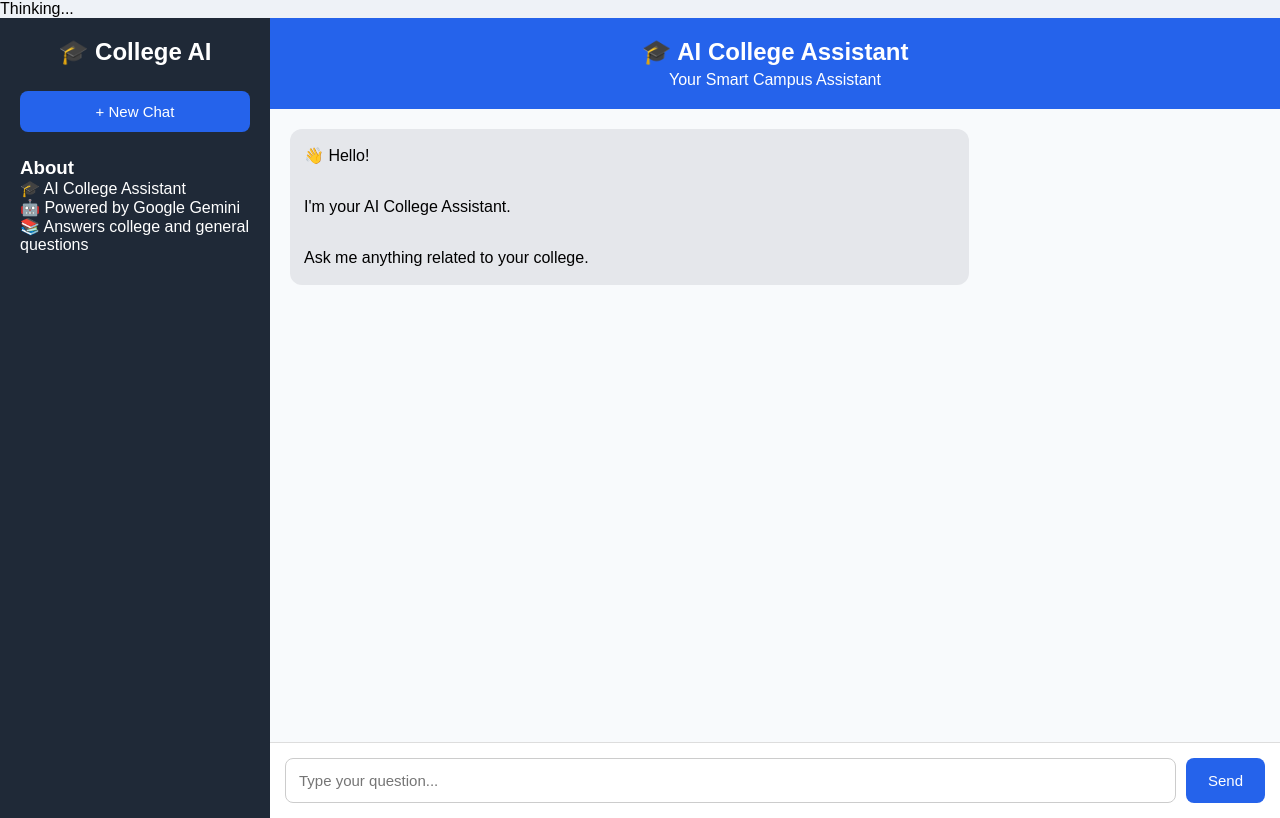
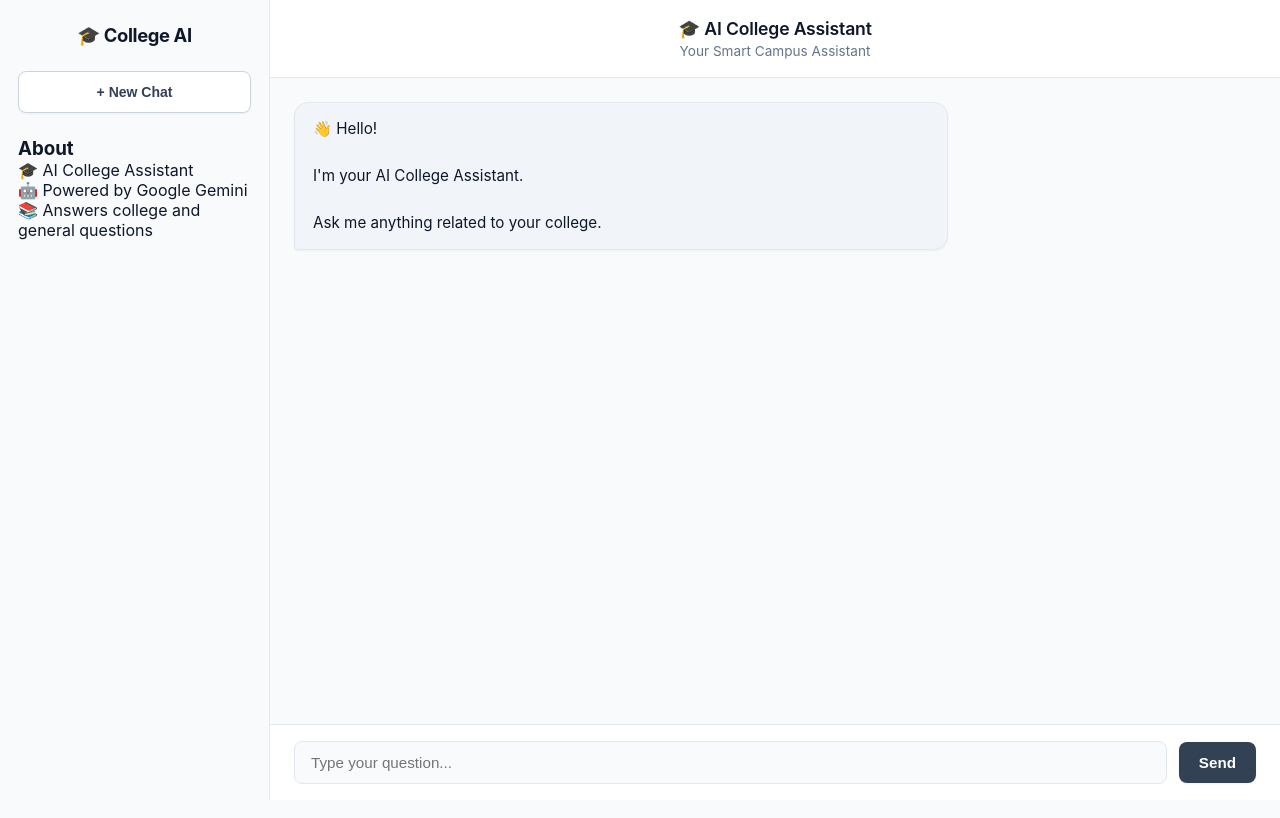
Before and after one commit to kritikmakkar-dev/College-Assistant, a Flask app: page / in a window 1280 px wide. Run offline with Flask 3, Linux system fonts and the light colour scheme.

Commit message:
Refactor CSS with design tokens and variables

```diff
--- a/static/style.css
+++ b/static/style.css
@@ -1,491 +1,424 @@
 /* ==========================================
-   AI College Assistant
-   Modern UI
+   Design Tokens & Variables
 ========================================== */
-/* ==========================================
-   Mobile Menu Button
-========================================== */
+:root {
+  /* Colors - Light Elegant Palette */
+  --bg-main: #f8fafc;
+  --bg-surface: #ffffff;
+  --bg-sidebar: #f8fafc;
+  --bg-hover: #f1f5f9;
 
-#menu-btn{
+  --primary: #334155;
+  --primary-hover: #0f172a;
 
-    display:none;
+  --text-main: #0f172a;
+  --text-muted: #64748b;
+  --text-light: #94a3b8;
+  --text-white: #ffffff;
 
-    background:none;
+  --border-color: #e2e8f0;
+  --border-strong: #cbd5e1;
 
-    border:none;
+  /* Message Colors */
+  --bg-bot-msg: #f1f5f9;
+  --bg-user-msg: #334155;
 
-    color:white;
+  /* Elevation & Shadows */
+  --shadow-sm: 0 1px 2px 0 rgba(0, 0, 0, 0.05);
+  --shadow-md: 0 4px 6px -1px rgba(0, 0, 0, 0.05), 0 2px 4px -2px rgba(0, 0, 0, 0.05);
 
-    font-size:28px;
+  /* Radii */
+  --radius-sm: 6px;
+  --radius-md: 8px;
+  --radius-lg: 14px;
+  --radius-full: 9999px;
 
-    cursor:pointer;
-
-    margin-right:15px;
-
-}
-/* Reset Browser Styles */
-*{
-    margin:0;
-    padding:0;
-    box-sizing:border-box;
+  /* Transitions */
+  --transition-fast: 150ms ease-in-out;
+  --transition-normal: 250ms ease-in-out;
 }
 
-/* Whole Page */
-body{
+/* ==========================================
+   Reset & Base Styles
+========================================== */
+*,
+*::before,
+*::after {
+  margin: 0;
+  padding: 0;
+  box-sizing: border-box;
+}
 
-    font-family:Arial, Helvetica, sans-serif;
-
-    background:#eef2f7;
-
-    height:100vh;
-
+body {
+  font-family: 'Inter', -apple-system, BlinkMacSystemFont, 'Segoe UI', Roboto, Helvetica, Arial, sans-serif;
+  background: var(--bg-main);
+  color: var(--text-main);
+  height: 100vh;
+  overflow: hidden;
+  -webkit-font-smoothing: antialiased;
 }
 
 /* ==========================================
    Main Layout
 ========================================== */
+.app-container {
+  display: flex;
+  height: 100vh;
+  width: 100vw;
+}
 
-.app-container{
+/* Mobile Menu Button */
+#menu-btn {
+  display: none;
+  background: none;
+  border: none;
+  color: var(--primary);
+  font-size: 24px;
+  cursor: pointer;
+  margin-right: 15px;
+  padding: 4px;
+  border-radius: var(--radius-sm);
+  transition: background-color var(--transition-fast);
+}
 
-    display:flex;
-
-    height:100vh;
-
+#menu-btn:hover {
+  background: var(--bg-hover);
 }
 
 /* ==========================================
-   Sidebar
+   Sidebar (Clean & Light)
 ========================================== */
-
-.sidebar{
-
-    width:270px;
-
-    background:#1f2937;
-
-    color:white;
-
-    display:flex;
-
-    flex-direction:column;
-
-    padding:20px;
-
+.sidebar {
+  width: 270px;
+  background: var(--bg-sidebar);
+  color: var(--text-main);
+  display: flex;
+  flex-direction: column;
+  padding: 24px 18px;
+  border-right: 1px solid var(--border-color);
+  transition: transform var(--transition-normal);
 }
 
-.sidebar h2{
-
-    text-align:center;
-
-    margin-bottom:25px;
-
+.sidebar h2 {
+  text-align: center;
+  margin-bottom: 24px;
+  font-size: 1.15rem;
+  font-weight: 700;
+  color: var(--text-main);
+  letter-spacing: -0.02em;
 }
 
 /* New Chat Button */
-
-#new-chat-btn{
-
-    padding:12px;
-
-    border:none;
-
-    border-radius:8px;
-
-    background:#2563eb;
-
-    color:white;
-
-    cursor:pointer;
-
-    font-size:15px;
-
-    margin-bottom:25px;
-
+#new-chat-btn {
+  width: 100%;
+  padding: 12px 16px;
+  border: 1px solid var(--border-strong);
+  border-radius: var(--radius-md);
+  background: var(--bg-surface);
+  color: var(--primary);
+  cursor: pointer;
+  font-size: 14px;
+  font-weight: 600;
+  margin-bottom: 24px;
+  box-shadow: var(--shadow-sm);
+  transition: all var(--transition-fast);
 }
 
-#new-chat-btn:hover{
-
-    background:#1d4ed8;
-
+#new-chat-btn:hover {
+  background: var(--bg-hover);
+  border-color: var(--text-light);
+  color: var(--text-main);
+  transform: translateY(-1px);
 }
 
-/* ==========================================
-   Chat History
-========================================== */
-
-/* ==========================================
-   Sidebar Information
-========================================== */
-
-.sidebar-info{
-
-    margin-top:20px;
-
-    color:#d1d5db;
-
-    line-height:1.8;
-
+#new-chat-btn:active {
+  transform: translateY(0);
 }
 
-.sidebar-info h3{
-
-    margin-bottom:15px;
-
-    color:white;
-
+/* Sidebar Information */
+.sidebar-info {
+  margin-top: auto;
+  padding-top: 16px;
+  border-top: 1px solid var(--border-color);
+  color: var(--text-muted);
+  line-height: 1.6;
 }
 
-.sidebar-info p{
+.sidebar-info h3 {
+  margin-bottom: 12px;
+  font-size: 0.85rem;
+  font-weight: 600;
+  text-transform: uppercase;
+  letter-spacing: 0.05em;
+  color: var(--text-muted);
+}
 
-    margin-bottom:15px;
-
-    font-size:15px;
-
+.sidebar-info p {
+  margin-bottom: 12px;
+  font-size: 14px;
+  color: var(--text-muted);
 }
 
 /* ==========================================
    Chat Section
 ========================================== */
-
-.chat-section{
-
-    flex:1;
-
-    display:flex;
-
-    flex-direction:column;
-
-    background:white;
-
+.chat-section {
+  flex: 1;
+  display: flex;
+  flex-direction: column;
+  background: var(--bg-surface);
+  height: 100%;
 }
 
 /* Header */
-
-.chat-header{
-
-    background:#2563eb;
-
-    color:white;
-
-    display:flex;
-
-    align-items:center;
-
-    padding:20px;
-
+.chat-header {
+  background: var(--bg-surface);
+  color: var(--text-main);
+  display: flex;
+  align-items: center;
+  padding: 18px 24px;
+  border-bottom: 1px solid var(--border-color);
 }
 
-.chat-header div{
-
-    flex:1;
-
-    text-align:center;
-
+.chat-header div {
+  flex: 1;
+  text-align: center;
 }
 
-.chat-header p{
+.chat-header h2,
+.chat-header h1 {
+  font-size: 1.1rem;
+  font-weight: 600;
+  letter-spacing: -0.01em;
+}
 
-    margin-top:5px;
-
+.chat-header p {
+  margin-top: 4px;
+  color: var(--text-muted);
+  font-size: 0.85rem;
 }
 
 /* ==========================================
    Chat Box
 ========================================== */
+#chat-box {
+  flex: 1;
+  padding: 24px;
+  overflow-y: auto;
+  background: var(--bg-main);
+  scroll-behavior: smooth;
+}
 
-#chat-box{
+/* Custom Scrollbar */
+#chat-box::-webkit-scrollbar {
+  width: 6px;
+}
 
-    flex:1;
-
-    padding:20px;
-
-    overflow-y:auto;
-
-    background:#f8fafc;
-
+#chat-box::-webkit-scrollbar-thumb {
+  background: var(--border-strong);
+  border-radius: var(--radius-full);
 }
 
 /* ==========================================
    Messages
 ========================================== */
-
 .bot-message,
-.user-message{
-
-    max-width:70%;
-
-    padding:14px;
-
-    border-radius:12px;
-
-    margin-bottom:15px;
-
-    line-height:1.6;
-
-    word-wrap:break-word;
-
+.user-message {
+  max-width: 68%;
+  padding: 14px 18px;
+  border-radius: var(--radius-lg);
+  margin-bottom: 18px;
+  line-height: 1.55;
+  font-size: 0.95rem;
+  word-wrap: break-word;
+  box-shadow: var(--shadow-sm);
+  animation: fadeIn 200ms ease-out forwards;
 }
 
-.bot-message{
-
-    background:#e5e7eb;
-
+.bot-message {
+  background: var(--bg-bot-msg);
+  color: var(--text-main);
+  border: 1px solid var(--border-color);
+  border-bottom-left-radius: 4px;
 }
 
-.user-message{
+.user-message {
+  background: var(--bg-user-msg);
+  color: var(--text-white);
+  margin-left: auto;
+  border-bottom-right-radius: 4px;
+}
 
-    background:#2563eb;
+@keyframes fadeIn {
+  from { opacity: 0; transform: translateY(6px); }
+  to { opacity: 1; transform: translateY(0); }
+}
 
-    color:white;
+/* Copy Button */
+.copy-btn {
+  margin-top: 10px;
+  padding: 6px 12px;
+  border: 1px solid var(--border-color);
+  border-radius: var(--radius-sm);
+  background: var(--bg-surface);
+  color: var(--text-muted);
+  cursor: pointer;
+  font-size: 0.75rem;
+  font-weight: 500;
+  display: inline-flex;
+  align-items: center;
+  gap: 4px;
+  transition: all var(--transition-fast);
+}
 
-    margin-left:auto;
-
+.copy-btn:hover {
+  background: var(--bg-hover);
+  color: var(--text-main);
+  border-color: var(--border-strong);
 }
 
 /* ==========================================
    Input Area
 ========================================== */
-
-.input-area{
-
-    display:flex;
-
-    padding:15px;
-
-    background:white;
-
-    border-top:1px solid #ddd;
-
+.input-area {
+  display: flex;
+  align-items: center;
+  gap: 12px;
+  padding: 16px 24px;
+  background: var(--bg-surface);
+  border-top: 1px solid var(--border-color);
 }
 
-.input-area input{
-
-    flex:1;
-
-    padding:13px;
-
-    border:1px solid #ccc;
-
-    border-radius:8px;
-
-    font-size:15px;
-
-    outline:none;
-
+.input-area input {
+  flex: 1;
+  padding: 12px 16px;
+  border: 1px solid var(--border-color);
+  border-radius: var(--radius-md);
+  font-size: 0.95rem;
+  color: var(--text-main);
+  background: var(--bg-main);
+  outline: none;
+  transition: all var(--transition-fast);
 }
 
-.input-area input:focus{
-
-    border-color:#2563eb;
-
+.input-area input:focus {
+  background: var(--bg-surface);
+  border-color: var(--border-strong);
+  box-shadow: 0 0 0 3px var(--bg-hover);
 }
 
-.input-area button{
-
-    margin-left:10px;
-
-    padding:13px 22px;
-
-    border:none;
-
-    border-radius:8px;
-
-    background:#2563eb;
-
-    color:white;
-
-    cursor:pointer;
-
-    font-size:15px;
-
+.input-area button {
+  padding: 12px 20px;
+  border: none;
+  border-radius: var(--radius-md);
+  background: var(--primary);
+  color: var(--text-white);
+  cursor: pointer;
+  font-size: 0.95rem;
+  font-weight: 600;
+  box-shadow: var(--shadow-sm);
+  transition: all var(--transition-fast);
 }
 
-.input-area button:hover{
+.input-area button:hover {
+  background: var(--primary-hover);
+  box-shadow: var(--shadow-md);
+}
 
-    background:#1d4ed8;
+.input-area button:active {
+  transform: scale(0.98);
+}
 
+/* ==========================================
+   Typing Indicator
+========================================== */
+.typing-indicator {
+  display: inline-flex;
+  align-items: center;
+  gap: 5px;
+  padding: 6px 0;
+}
+
+.typing-indicator span {
+  width: 8px;
+  height: 8px;
+  background: var(--text-muted);
+  border-radius: var(--radius-full);
+  animation: typing 1.4s infinite ease-in-out;
+}
+
+.typing-indicator span:nth-child(2) {
+  animation-delay: 0.2s;
+}
+
+.typing-indicator span:nth-child(3) {
+  animation-delay: 0.4s;
+}
+
+@keyframes typing {
+  0%, 80%, 100% {
+    transform: scale(0.6);
+    opacity: 0.4;
+  }
+  40% {
+    transform: scale(1);
+    opacity: 1;
+  }
+}
+
+/* ==========================================
+   Loading Overlay
+========================================== */
+#loading-overlay {
+  position: fixed;
+  top: 0;
+  left: 0;
+  width: 100%;
+  height: 100%;
+  background: rgba(255, 255, 255, 0.85);
+  display: none;
+  justify-content: center;
+  align-items: center;
+  flex-direction: column;
+  z-index: 9999;
+  backdrop-filter: blur(6px);
+}
+
+.loader {
+  width: 48px;
+  height: 48px;
+  border: 4px solid var(--border-color);
+  border-top-color: var(--primary);
+  border-radius: var(--radius-full);
+  animation: spin 800ms linear infinite;
+}
+
+#loading-overlay p {
+  margin-top: 16px;
+  font-size: 0.95rem;
+  font-weight: 600;
+  color: var(--primary);
+  letter-spacing: -0.01em;
+}
+
+@keyframes spin {
+  to { transform: rotate(360deg); }
 }
 
 /* ==========================================
    Responsive Design
 ========================================== */
+@media (max-width: 900px) {
+  .sidebar {
+    display: none;
+  }
 
-@media(max-width:900px){
+  #menu-btn {
+    display: block;
+  }
 
-    .sidebar{
-
-        display:none;
-
-    }
-/* ==========================================
-   Copy Button
-========================================== */
-
-.copy-btn{
-
-    margin-top:12px;
-
-    padding:6px 12px;
-
-    border:none;
-
-    border-radius:6px;
-
-    background:#2563eb;
-
-    color:white;
-
-    cursor:pointer;
-
-    font-size:13px;
-
+  .bot-message,
+  .user-message {
+    max-width: 85%;
+  }
 }
-
-.copy-btn:hover{
-
-    background:#1d4ed8;
-
-}
-
-/* ==========================================
-   Typing Indicator
-========================================== */
-
-.typing-indicator{
-
-    display:flex;
-
-    align-items:center;
-
-    gap:6px;
-
-    padding:4px 0;
-
-}
-
-.typing-indicator span{
-
-    width:10px;
-
-    height:10px;
-
-    background:#2563eb;
-
-    border-radius:50%;
-
-    animation:typing 1.4s infinite ease-in-out;
-
-}
-
-/* Delay each dot */
-
-.typing-indicator span:nth-child(2){
-
-    animation-delay:0.2s;
-
-}
-
-.typing-indicator span:nth-child(3){
-
-    animation-delay:0.4s;
-
-}
-
-/* Animation */
-
-@keyframes typing{
-
-    0%,
-    80%,
-    100%{
-
-        transform:scale(0.6);
-
-        opacity:0.4;
-
-    }
-
-    40%{
-
-        transform:scale(1);
-
-        opacity:1;
-
-    }
-
-}
-/* ==========================================
-   Loading Overlay
-========================================== */
-
-#loading-overlay{
-
-    position:fixed;
-
-    top:0;
-
-    left:0;
-
-    width:100%;
-
-    height:100%;
-
-    background:rgba(255,255,255,0.75);
-
-    display:none;
-
-    justify-content:center;
-
-    align-items:center;
-
-    flex-direction:column;
-
-    z-index:9999;
-
-    backdrop-filter:blur(3px);
-
-}
-
-.loader{
-
-    width:55px;
-
-    height:55px;
-
-    border:6px solid #dbeafe;
-
-    border-top:6px solid #2563eb;
-
-    border-radius:50%;
-
-    animation:spin 1s linear infinite;
-
-}
-
-#loading-overlay p{
-
-    margin-top:15px;
-
-    font-size:18px;
-
-    font-weight:bold;
-
-    color:#2563eb;
-
-}
-
-@keyframes spin{
-
-    from{
-
-        transform:rotate(0deg);
-
-    }
-
-    to{
-
-        transform:rotate(360deg);
-
-    }
-
-}
```
